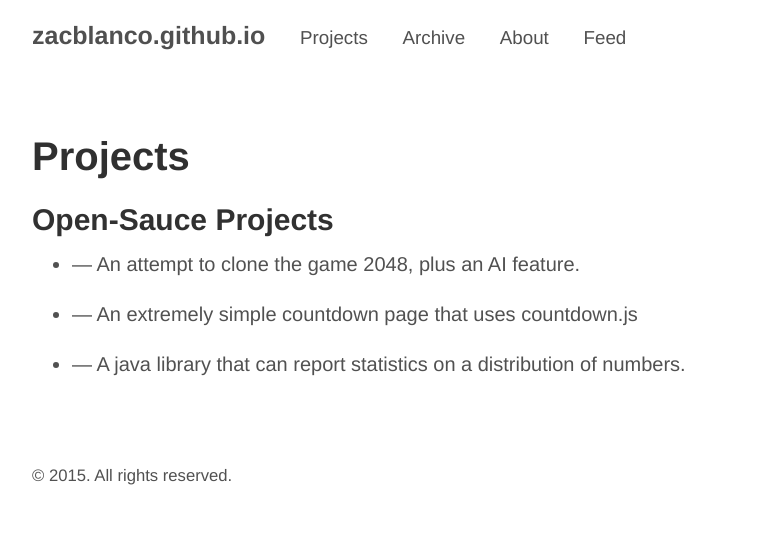
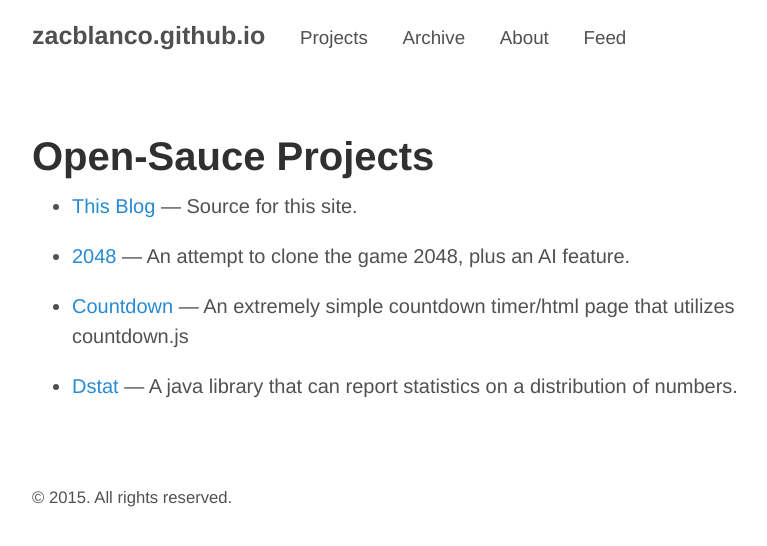
Before and after one commit to ZacBlanco/zacblanco.github.io, a Jekyll site: the page built from projects.md, in a window 1280 px wide. Shown: the top 546 px of the page, without its empty margins (248-1015 px from the left). Built offline with Jekyll 4.4.1, drawn with Linux system fonts in a browser that asks for light colours.

Commit message:
more additions
added a drafts folder and more to the projects page.

```diff
--- a/_data/projects.yml
+++ b/_data/projects.yml
@@ -1,13 +1,17 @@
 ---
 -
- name: "2048"
- url: 'http://zacblanco.github.io/ML2048/'
- description: 'An attempt to clone the game 2048, plus an AI feature.'
+ name: This Blog
+ url: https://github.com/ZacBlanco/zacblanco.github.io
+ description: Source for this site.
+-
+ name: 2048
+ url: http://zacblanco.github.io/ML2048/
+ description: An attempt to clone the game 2048, plus an AI feature.
 
 -
  name: Countdown
  url: http://zacblanco.github.io/countdown/
- description: An extremely simple countdown page that uses countdown.js
+ description: An extremely simple countdown timer/html page that utilizes countdown.js
 
 -
  name: Dstat
--- a/projects.md
+++ b/projects.md
@@ -1,14 +1,10 @@
 ---
 layout: page
-title: Projects
+title: Open-Sauce Projects
 permalink: /projects/
 ---
 
-
-## Open-Sauce Projects
-
-
 {% for project in site.data.projects %}
-*{{[  project.name  ]}}{{(  project.url  )}} --- {{  project.description  }}
+* [  {{  project.name  }}  ](  {{  project.url  }}  ) --- {{  project.description  }}
 
 {% endfor %}
```
Also changed, not shown: _drafts/Starting-with-jekyll.md (added, +11 -0 lines), 9 other files.
